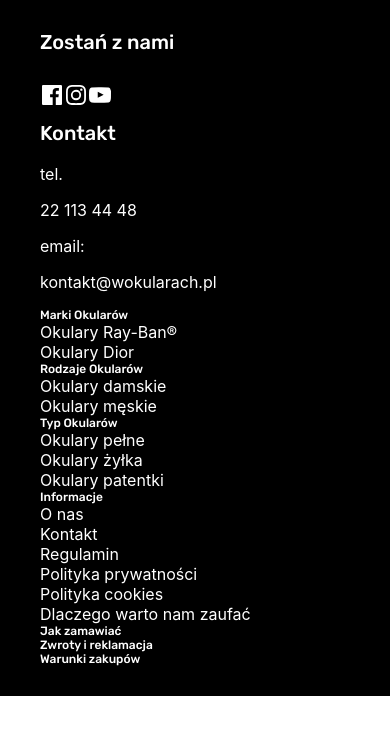
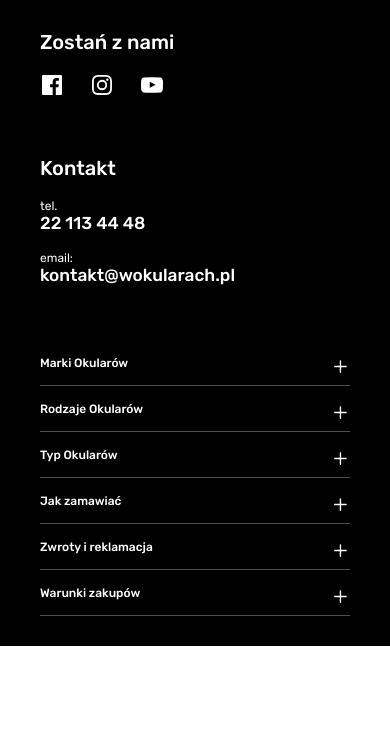
Before and after one commit to Varmeusz/SmartmageFooter, a React (Create React App) app: page / in a window 390 px wide. Shown: the top 734 px of the page. Built offline with nearby package versions, Linux system fonts and the light colour scheme.

Commit message:
created accordion component

```diff
--- /dev/null
+++ b/src/Accordion.js
@@ -0,0 +1,32 @@
+import React, { useState, useEffect } from 'react';
+
+function Accordion(props){
+    const plusSign = <svg width="17" height="16" fill="none" xmlns="http://www.w3.org/2000/svg">
+    <path fill-rule="evenodd" clip-rule="evenodd" d="M12.995 4.495a.7.7 0 1 0-.99-.99L8.5 7.01 4.995 3.505a.7.7 0 0 0-.99.99L7.51 8l-3.505 3.505a.7.7 0 1 0 .99.99L8.5 8.99l3.505 3.505a.7.7 0 1 0 .99-.99L9.49 8l3.505-3.505z" fill="#fff"/>
+</svg>;
+    const name = props.name;
+    const links = props.links;
+    const [isActive, setIsActive] = useState(false);
+
+    useEffect(() => {
+
+        return () => {
+
+        };
+    }, []);
+    return (
+        <React.Fragment>
+          <div className="accordion">
+            <div className="accordion-item">
+              <div className="accordion-title footer-info" onClick={()=>setIsActive(!isActive)}>
+                <div>{name}<span className="plus-sign">{plusSign}</span></div>
+              </div>
+              {isActive && <ul className="accordion-content footer-info-links">{links.map((el) => (<li>{el}</li>))}</ul>}
+            </div>
+          </div>
+        </React.Fragment>
+
+    );
+}
+
+export default Accordion;
--- a/src/Footer.js
+++ b/src/Footer.js
@@ -1,6 +1,10 @@
 // import logo from './logo.svg';
 import SocialButton from './socialButton';
+import Accordion from './Accordion';
 import './Footer.scss';
+import React, {useState} from 'react';
+
+
 
 function getFooterInfo(){
     return [
@@ -15,6 +19,9 @@ function getFooterInfo(){
 }
 
 function Footer() {
+    const plusSign = <svg width="17" height="16" fill="none" xmlns="http://www.w3.org/2000/svg">
+    <path fill-rule="evenodd" clip-rule="evenodd" d="M12.995 4.495a.7.7 0 1 0-.99-.99L8.5 7.01 4.995 3.505a.7.7 0 0 0-.99.99L7.51 8l-3.505 3.505a.7.7 0 1 0 .99.99L8.5 8.99l3.505 3.505a.7.7 0 1 0 .99-.99L9.49 8l3.505-3.505z" fill="#fff"/>
+</svg>;
 
     const FooterInfo = {
         "Marki Okularów" : [
@@ -38,9 +45,23 @@ function Footer() {
             "Polityka cookies",
             "Dlaczego warto nam zaufać"
         ],
-        "Jak zamawiać": [],
-        "Zwroty i reklamacja": [],
-        "Warunki zakupów" : []
+        "Jak zamawiać": [
+            "Jak kupować w sklepie wOkularach.pl",
+            "Krok po kroku",
+            "Jak wybrać parametry szkieł?",
+            "Jakie wybrać okulary",
+            "Jak mierzyć PD",
+            "Oferta dla firm"
+        ],
+        "Zwroty i reklamacja": [
+            "Reklamacja",
+            "Zwrot i wymiana"
+        ],
+        "Warunki zakupów" : [
+            "Koszt wysyłki",
+            "Czas realizacji",
+            "Sposob dostawy"
+        ]
     };
     const footerInfoDivs = Object.keys(FooterInfo).map((el) =>  (
         <>
@@ -51,8 +72,12 @@ function Footer() {
         ))}
         </>
     ))
+    const Accordions = Object.keys(FooterInfo).map((el) => {
+        <Accordion name={el} links={FooterInfo[el]}/>
+    })
 
-  return (
+    const [OpenedInfo, setOpenedInfo] = useState(false);
+    return (
     <footer className="wokularach-footer">
         <div className="social-links">
             <h3>Zostań z nami</h3>
@@ -63,17 +88,26 @@ function Footer() {
             </div>
             <h3>Kontakt</h3>
             <a>
-                <p>tel.</p>
-                <p>22 113 44 48</p>
+                <p className="contact-p">tel.</p>
+                <p className="contact-p-big">22 113 44 48</p>
             </a>
             <a>
-                <p>email:</p>
-                <p>kontakt@wokularach.pl</p>
+                <p className="contact-p">email:</p>
+                <p className="contact-p-big">kontakt@wokularach.pl</p>
             </a>
         </div>
         <div className="footer-item">
-            {footerInfoDivs}
+            {Object.keys(FooterInfo).map((el, idx) => (
+                idx<3 ? <Accordion name={el} links={FooterInfo[el]}/> : false
+            ))}
 
+
+
+        </div>
+        <div className="footer-item">
+            {Object.keys(FooterInfo).map((el, idx) => (
+                idx>3 ? <Accordion name={el} links={FooterInfo[el]}/> : false
+            ))}
         </div>
 
     </footer>
--- a/src/Footer.scss
+++ b/src/Footer.scss
@@ -10,9 +10,7 @@
     }
 
     .logo-container {
-        padding-top: 10px;
-        padding-bottom: 10px;
-        margin: 0px 26px 0px 0px;
+        padding-bottom: 55px;
         display: flex;
         -webkit-box-pack: flex-start;
         justify-content: flex-start;
@@ -20,8 +18,17 @@
         align-items: center;
         cursor: pointer;
         position: relative;
+        svg {
+            width: 24px;
+            height: 24px;
+            fill: #fff;
+            // padding: 2px;
+            padding-right: 26px;
+
+        }
     }
     .social-links {
+
         h3{
             flex-grow: 0;
             margin: 0 0 19px;
@@ -33,6 +40,37 @@
             line-height: 1.2;
             letter-spacing: normal;
             text-align: left;
+        }
+        .contact-p{
+            font-family: Rubik;
+            margin: 0 auto;
+            font-size: 12px;
+            font-weight: normal;
+            font-stretch: normal;
+            font-style: normal;
+            line-height: normal;
+            letter-spacing: normal;
+        }
+        .contact-p-big{
+            font-family: Rubik;
+            margin: 0 auto;
+            font-size: 17.3px;
+            font-weight: 500;
+            font-stretch: normal;
+            font-style: normal;
+            line-height: normal;
+            letter-spacing: normal;
+            margin-bottom: 18px;
+        }
+        padding-bottom: calc(55px - 18px);
+
+    }
+    @keyframes hideAnim {
+        0% {
+            visibility: hidden;
+        }
+        100% {
+            visibility: visible;
         }
     }
     .footer-item {
@@ -46,6 +84,50 @@
             letter-spacing: normal;
             text-align: left;
             color: #fff;
+            padding: 16px 0;
+            // border-bottom: solid 1px #4f4f4f;
+            position: relative;
+            cursor: pointer;
+            .plus-sign {
+                position: absolute;
+                right: 0;
+                transform: rotate(-135deg);
+                transition: 0.3s;
+                &:active{
+                    transform:rotate(0deg);
+                    transition: 0.3s;
+                }
+            }
+            &:after {
+                content: "";
+                position: absolute;
+                bottom: 0px;
+                left: 0px;
+                width: 100%;
+                height: 1px;
+                background-color: rgb(79, 79, 79);
+                transform: scaleX(1);
+                will-change: transform;
+                transition: transform 600ms cubic-bezier(0.5, 0, 0, 0.5) 0ms, background-color 0.2s linear 0s;
+                transform-origin: left center;
+            }
         }
+        .footer-info-links{
+            font-family: Rubik;
+            // display:none;
+            font-size: 12px;
+            font-weight: normal;
+            font-stretch: normal;
+            font-style: normal;
+            line-height: normal;
+            letter-spacing: normal;
+            list-style: none;
+            padding-left: 0px;
+            li {
+                padding-bottom: 16px;
+
+            }
+        }
+
     }
 }
--- a/src/socialButton.css
+++ b/src/socialButton.css
@@ -1,24 +1,3 @@
 .logo-container {
 
 }
-.logo-container svg {
-    width: 24px;
-    height: 24px;
-    fill: #fff;
-
-}
-
-@media only screen and (max-width: 768px){
-    .logo-container {
-        padding-top: 10px;
-        padding-bottom: 10px;
-        margin: 0px 26px 0px 0px;
-        display: flex;
-        -webkit-box-pack: flex-start;
-        justify-content: flex-start;
-        -webkit-box-align: flex-start;
-        align-items: center;
-        cursor: pointer;
-        position: relative;
-    }
-}
--- a/src/socialButton.js
+++ b/src/socialButton.js
@@ -23,11 +23,9 @@ function SocialButton(props){
     return (
         <a className="logo-anchor" href={getSocialUrl(props.social)}>
             <div>
-                <span>
                     <svg >
                         <path d={getSocialLogoPath(props.social)}></path>
                     </svg>
-                </span>
             </div>
         </a>
     )
```
Also changed, not shown: 1 other file (tests, documents, lock files or other folders).
